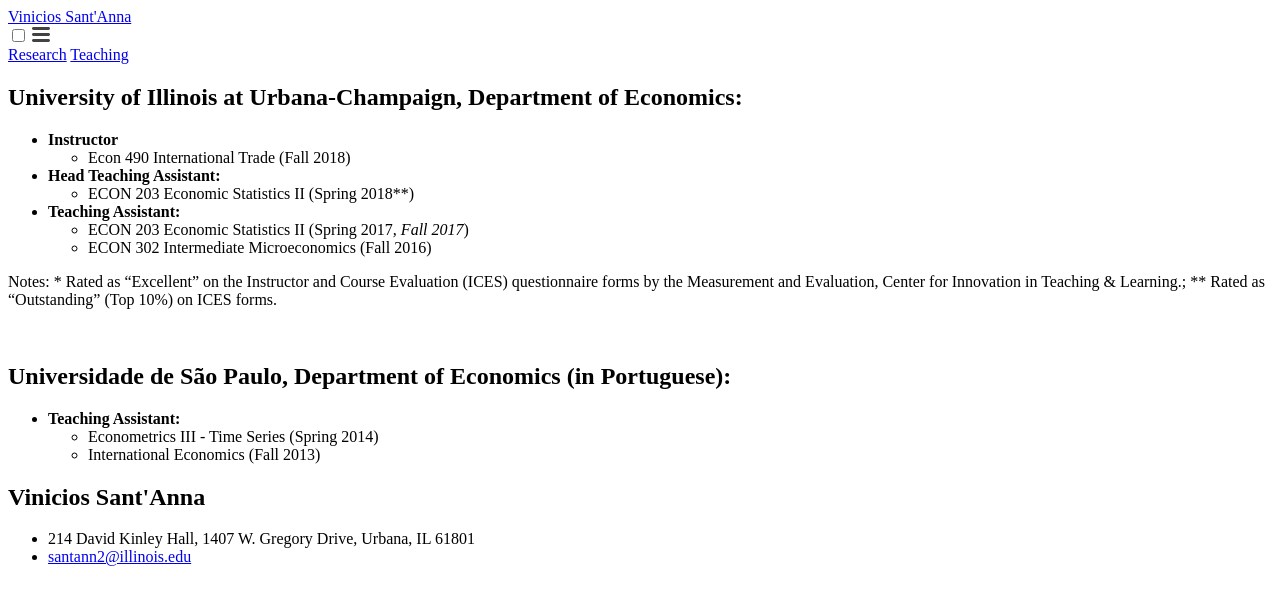
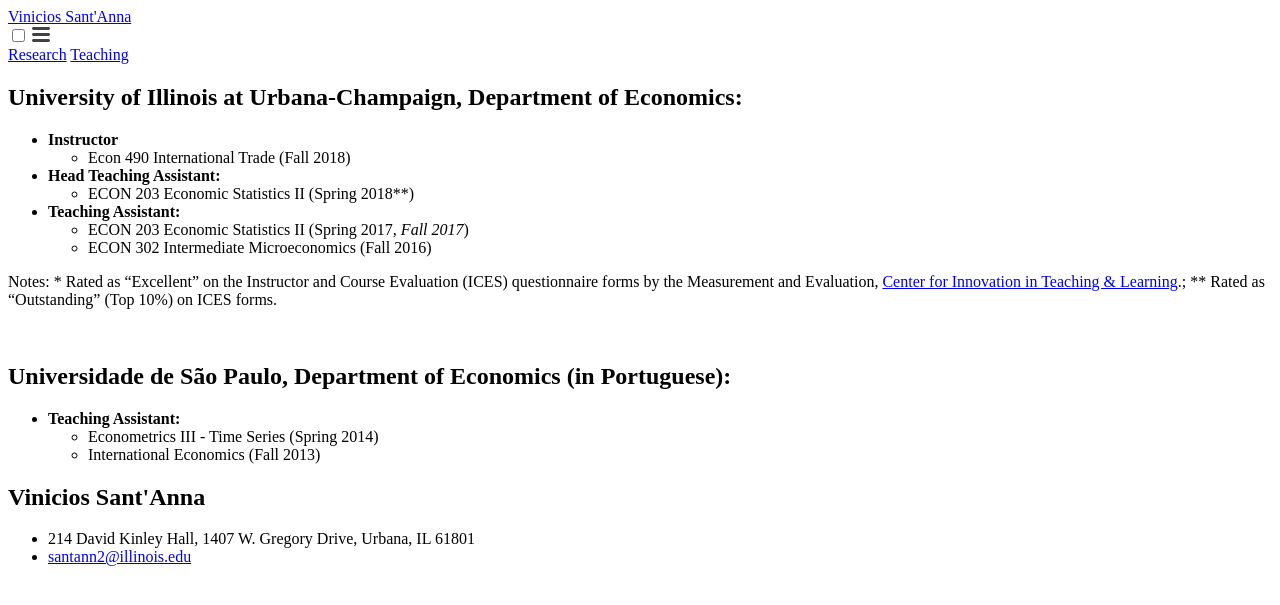
Before and after one commit to vpsantanna/vpsantanna.github.io, a Jekyll site: the page built from teaching.md, in a window 1280 px wide. Shown: the top 605 px of the page. Built offline with Jekyll 4.4.1, drawn with Linux system fonts in a browser that asks for light colours; a script that is not in the unit is left out; part of the change alters nothing that is shown.

```diff
--- a/teaching.md
+++ b/teaching.md
@@ -16,7 +16,7 @@ permalink: /teaching/
   - ECON 203 Economic Statistics II (Spring 2017*, Fall 2017*)
   - ECON 302 Intermediate Microeconomics (Fall 2016)
 
-Notes: * Rated as “Excellent” on the Instructor and Course Evaluation (ICES) questionnaire forms by the Measurement and Evaluation, Center for Innovation in Teaching & Learning.; ** Rated as “Outstanding” (Top 10%) on ICES forms.
+Notes: * Rated as “Excellent” on the Instructor and Course Evaluation (ICES) questionnaire forms by the Measurement and Evaluation, [Center for Innovation in Teaching & Learning](https://citl.illinois.edu/){:target="_blank"}.; ** Rated as “Outstanding” (Top 10%) on ICES forms.
 
 <br>
 
```
